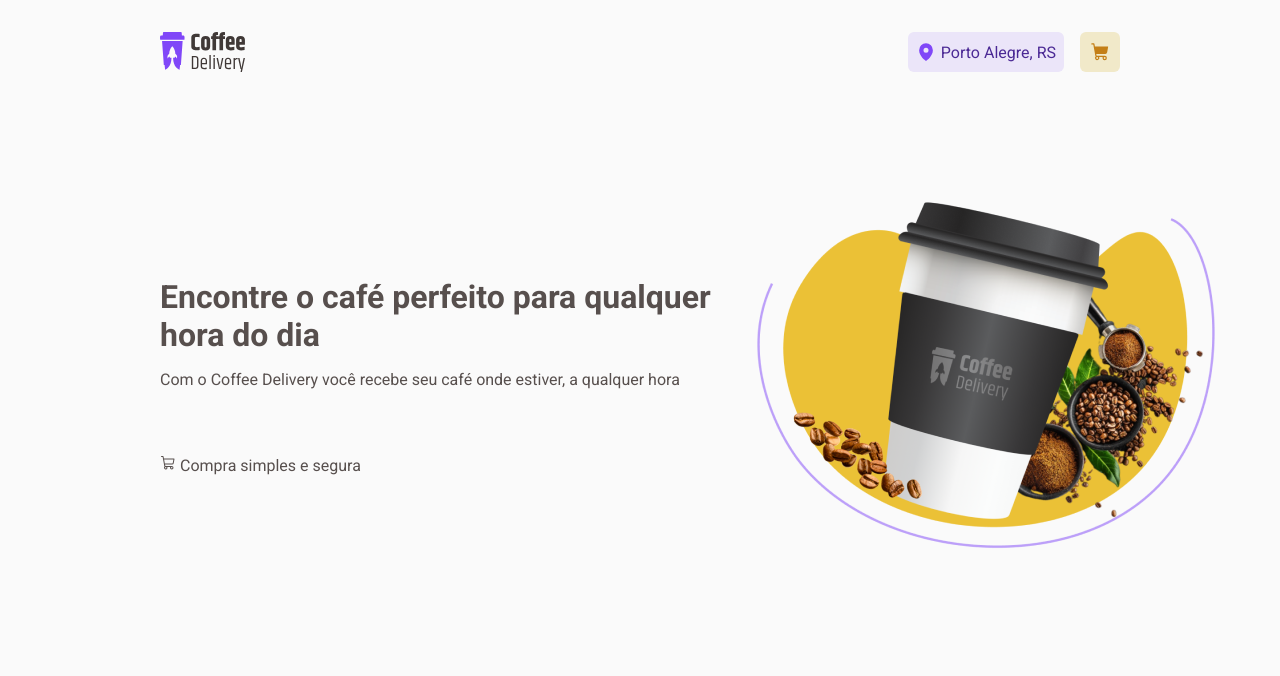
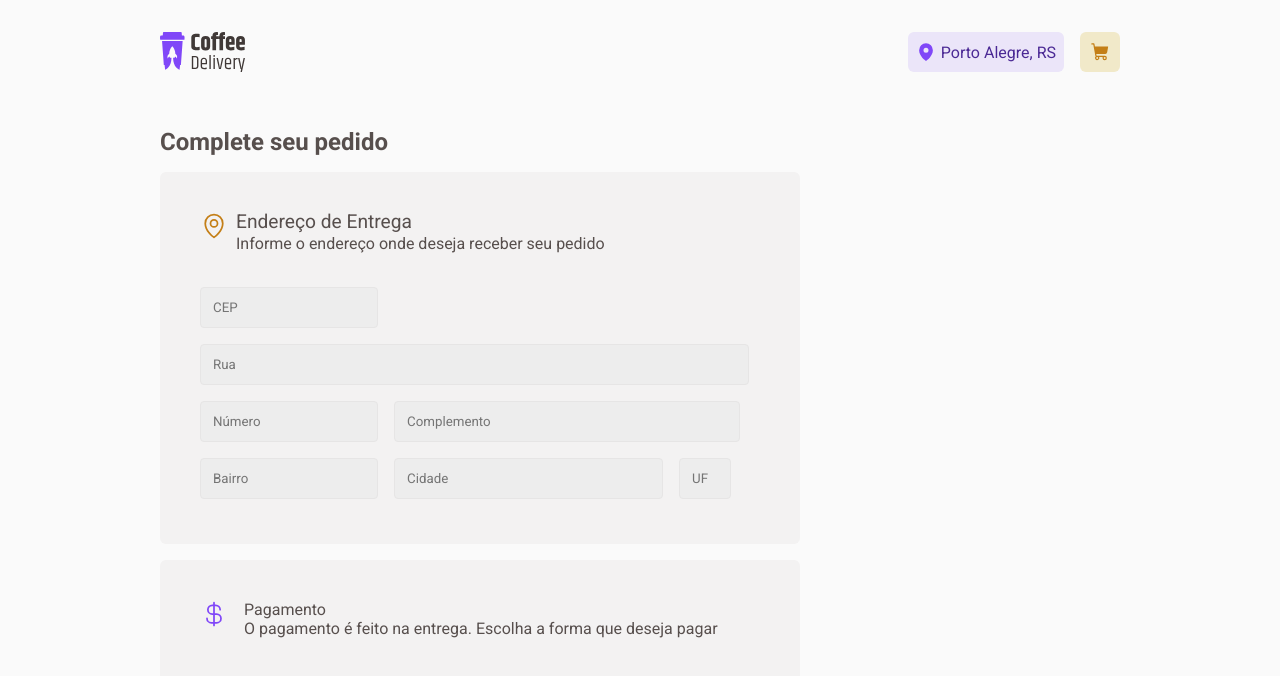
Before and after one commit to joaopfrancaf/coffe-delivey, a React (Vite) app: page / in a window 1280 px wide. Shown: the top 676 px of the page. Built offline with nearby package versions, Linux system fonts and the light colour scheme.

Commit message:
done on prefa

```diff
--- a/src/App.tsx
+++ b/src/App.tsx
@@ -1,13 +1,14 @@
 import Header from "./components/Header";
 import { ContainerStyled } from "./styles";
 import Homepage from './pages/Homepage'
+import Checkout from "./pages/Checkout";
 
 export default function App() {
 
   return (
     <ContainerStyled>
       <Header/>
-      <Homepage/>
+      <Checkout/>
     </ContainerStyled>
   )
 }
--- /dev/null
+++ b/src/pages/Checkout/index.tsx
@@ -0,0 +1,46 @@
+import { ButtonWrapp, DivCheckoutContainer, DivCheckoutSeuPedido, DivCheckoutSeuPedidoContainer, DivCheckoutSeuPedidoEndereco, DivDescricao, DivForm, DivPagamento, InputStyled } from "./style";
+import { MapPin, CurrencyDollar } from "@phosphor-icons/react";
+
+export default function Checkout() {
+    return (
+        <DivCheckoutContainer>
+            <DivCheckoutSeuPedidoContainer>
+                <h2>Complete seu pedido</h2>
+
+                <DivCheckoutSeuPedido>
+                    <DivCheckoutSeuPedidoEndereco>
+                        <MapPin size={28} color="#C47F17"/>
+                        <div>
+                            <span>Endereço de Entrega</span>
+                            <p>Informe o endereço onde deseja receber seu pedido</p>
+                        </div>
+                    </DivCheckoutSeuPedidoEndereco>
+
+                    <DivForm>
+                        <InputStyled placeholder="CEP"/>
+                        <InputStyled placeholder="Rua" size={73}/>
+                        <InputStyled placeholder="Número"/>
+                        <InputStyled placeholder="Complemento" size={44}/>
+                        <InputStyled placeholder="Bairro"/>
+                        <InputStyled placeholder="Cidade"  size={33}/>
+                        <InputStyled placeholder="UF" size={2}/>
+                    </DivForm>
+                </DivCheckoutSeuPedido>
+            </DivCheckoutSeuPedidoContainer>
+
+            <DivPagamento>
+                <DivDescricao>
+                    <CurrencyDollar size={28} color="#8047F8"/>
+                    <div>
+                        <span>Pagamento</span>
+                        <p>O pagamento é feito na entrega. Escolha a forma que deseja pagar</p>
+                    </div>
+                </DivDescricao>
+
+                <ButtonWrapp>
+
+                </ButtonWrapp>
+            </DivPagamento>
+        </DivCheckoutContainer>
+    )
+}
--- /dev/null
+++ b/src/pages/Checkout/style.ts
@@ -0,0 +1,74 @@
+import { styled } from "../../styles/stitches.config";
+
+export const DivCheckoutContainer = styled('div', {
+
+})
+
+export const DivCheckoutSeuPedidoContainer = styled('div', {
+
+    h2: {
+        marginTop: '1.5rem',
+        marginBottom: '1rem'
+    }
+})
+
+export const DivCheckoutSeuPedido = styled('div', {
+    backgroundColor: '$--base---card',
+    width: '40rem',
+    height: '23.25rem',
+    borderRadius: 6,
+
+    padding: 40
+
+})
+
+export const DivCheckoutSeuPedidoEndereco = styled('div', {
+    display: 'flex',
+    lineHeight: '130%',
+    marginBottom: '2rem',
+
+    span: {
+        fontSize: '1.2rem',
+    },
+
+    div: {
+        marginLeft: '0.5rem'
+    }
+})
+
+export const DivForm = styled('form', {
+    display: 'flex',
+    flexWrap: 'wrap',
+
+    gap: '1rem'
+})
+
+export const InputStyled = styled('input', {
+    padding: 12,
+    backgroundColor: '$--base---input',
+    border: '1px solid #E6E5E5',
+    borderRadius: 4,
+})
+
+export const DivPagamento = styled ('div', {
+    marginTop: '1rem',
+    backgroundColor: '$--base---card',
+    height: '12rem',
+    width: '40rem',
+
+    borderRadius: 6,
+
+    padding: 40,
+})
+
+export const DivDescricao = styled ('div', {
+    display: 'flex',
+
+    div: {
+        paddingLeft: '1rem'
+    }
+})
+
+export const ButtonWrapp = styled ('div', {
+
+})
```
